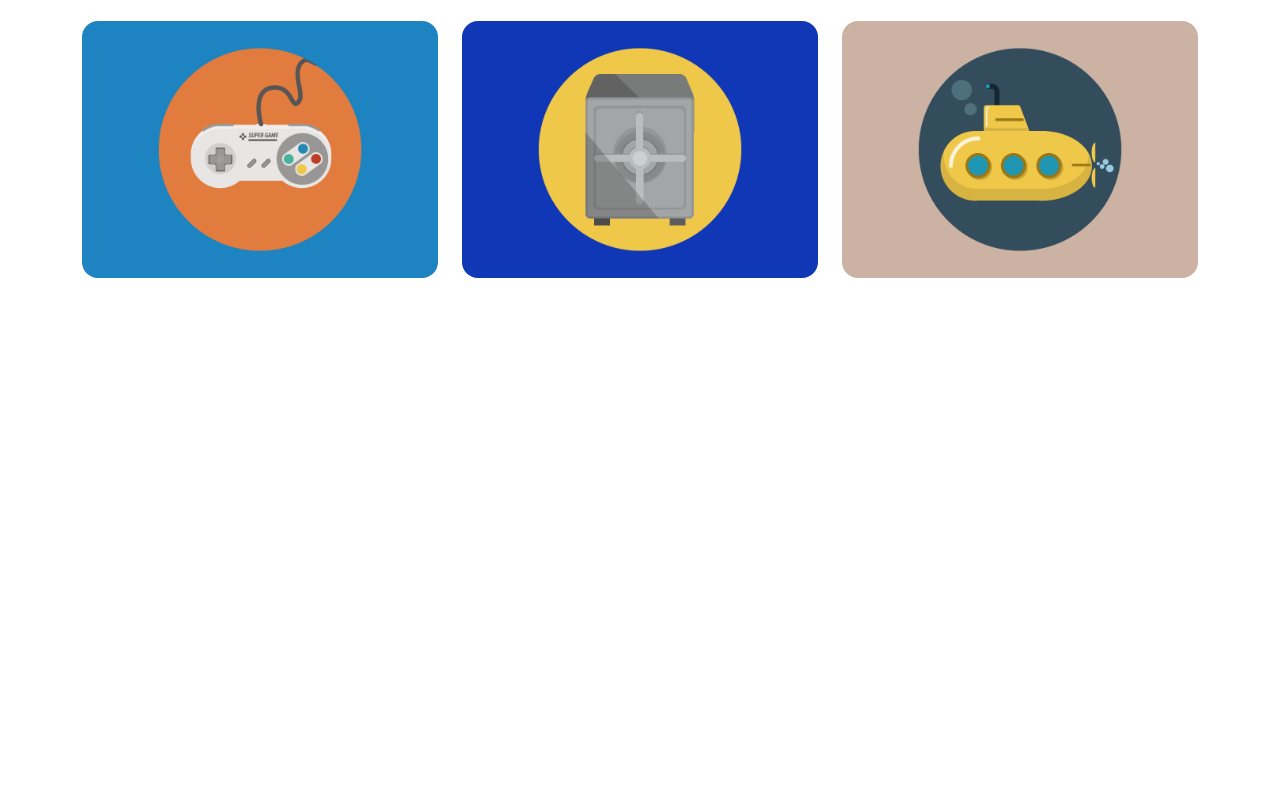
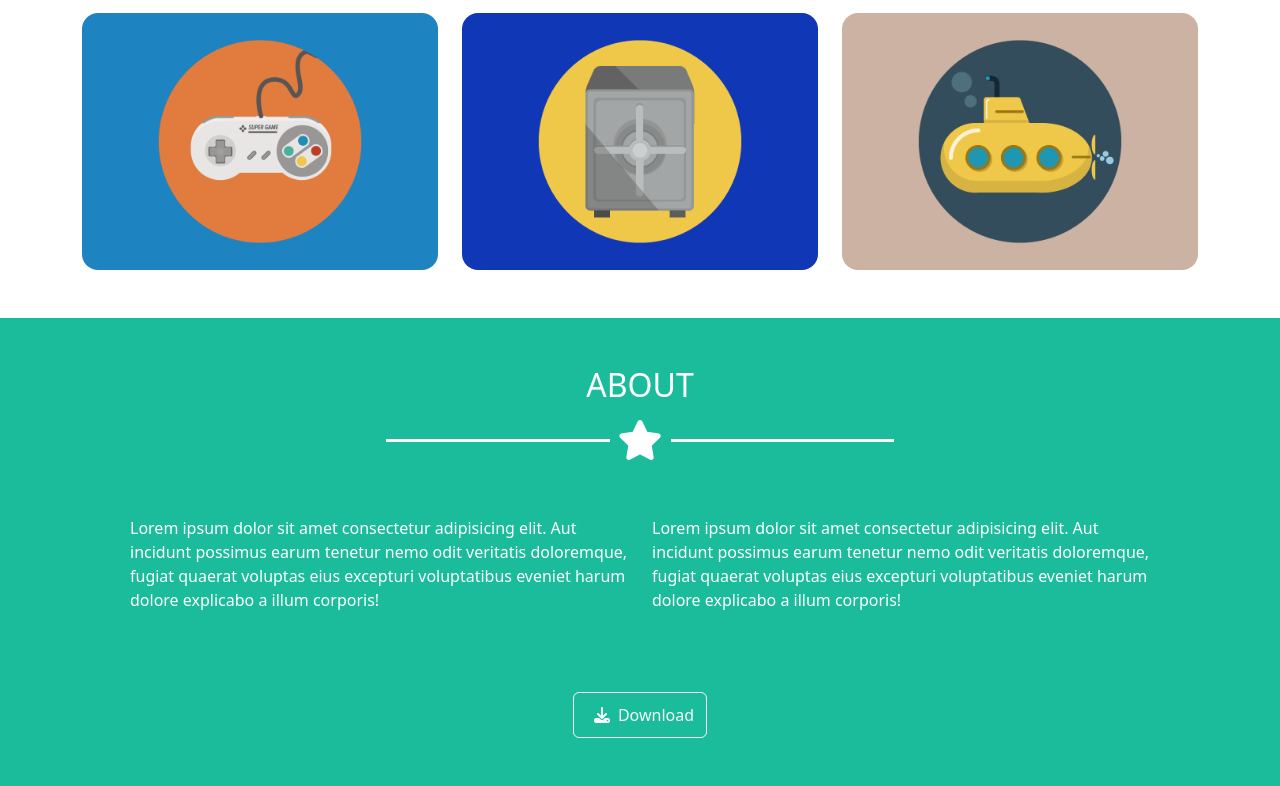
Before and after one commit to AndreaDeCeglia/html-css-bootstrap-freelancer, a plain HTML site: page index.html in a window 1280 px wide. Shown: the part 843-1629 px from the top of the page. Before the commit the page ends 1121 px from the top, so only its background shows below. Drawn offline with nearby package versions, Linux system fonts and the light colour scheme.

Commit message:
about us section done

```diff
--- a/assets/css/style.css
+++ b/assets/css/style.css
@@ -7,7 +7,7 @@
     flex-grow: 0;
 }
 
-#jumbotron{
+.bg-green{
     background-color: #1abc9c;
 }
 
--- a/index.html
+++ b/index.html
@@ -10,6 +10,10 @@
 
     <!-- Bootstrap link -->
     <link href="https://cdn.jsdelivr.net/npm/bootstrap@5.2.2/dist/css/bootstrap.min.css" rel="stylesheet" integrity="sha384-Zenh87qX5JnK2Jl0vWa8Ck2rdkQ2Bzep5IDxbcnCeuOxjzrPF/et3URy9Bv1WTRi" crossorigin="anonymous">
+
+    <!-- font awesome link -->
+    <link rel="stylesheet" href="https://cdnjs.cloudflare.com/ajax/libs/font-awesome/6.2.0/css/all.min.css" integrity="sha512-xh6O/CkQoPOWDdYTDqeRdPCVd1SpvCA9XXcUnZS2FmJNp1coAFzvtCN9BmamE+4aHK8yyUHUSCcJHgXloTyT2A==" crossorigin="anonymous" referrerpolicy="no-referrer"/>
+
     <!-- style.css -->
     <link rel="stylesheet" href="./assets/css/style.css">
 </head>
@@ -39,8 +43,9 @@
         </div>
     </nav>
 
-      <!-- ***** jumbotron of website ***** -->
-    <section id="jumbotron">
+
+    <!-- ***** jumbotron of website ***** -->
+    <section id="jumbotron" class="bg-green">
 
         <div class="container">
             <div class="row justify-content-center text-white">
@@ -75,7 +80,9 @@
         <div class="container">
 
             <!-- title spot -->
-            <h2 class="text-uppercase text-center mt-4">portfolio</h2>
+            <h2 class="text-uppercase text-center mt-4">
+                portfolio
+            </h2>
 
             <!-- line - star - line - spot -->
             <div class="d-flex justify-content-center align-items-center">
@@ -86,6 +93,7 @@
                 <div class="line-black"></div>
             </div>
 
+            <!-- cards' container -->
             <div class="row">
 
                 <!-- first card -->
@@ -124,6 +132,59 @@
 
     </section>
 
+
+    <!-- ***** about us section ***** -->
+    <section id="about" class="text-white mt-5 py-5 bg-green">
+
+        <div class="container">
+
+            <!-- title spot -->
+            <h2 class="text-center text-uppercase text-white">
+                about
+            </h2>
+
+            <!-- line - star - line - spot -->
+            <div class="d-flex justify-content-center align-items-center">
+
+                <div class="line"></div>
+
+                <div>
+                    <i class="fa-solid fa-star m-2 fs-1"></i>
+                </div>
+
+                <div class="line"></div>
+
+            </div>
+
+            <div class="row p-5">
+
+                <div class="col-12 col-md-6">
+                    <p>
+                        Lorem ipsum dolor sit amet consectetur adipisicing elit. Aut
+                        incidunt possimus earum tenetur nemo odit veritatis doloremque,
+                        fugiat quaerat voluptas eius excepturi voluptatibus eveniet harum
+                        dolore explicabo a illum corporis!
+                    </p>
+                </div>
+
+                <div class="col-12 col-md-6">
+                    <p>
+                        Lorem ipsum dolor sit amet consectetur adipisicing elit. Aut
+                        incidunt possimus earum tenetur nemo odit veritatis doloremque,
+                        fugiat quaerat voluptas eius excepturi voluptatibus eveniet harum
+                        dolore explicabo a illum corporis!
+                    </p>
+                </div>
+            </div>
+
+            <div class="text-center mt-3">
+                <button type="button" class="btn btn-outline-light"><i class="fa-solid fa-download m-2 "></i>Download</button>
+            </div>
+
+        </div>
+
+    </section>
+
     <script src="https://cdn.jsdelivr.net/npm/bootstrap@5.2.2/dist/js/bootstrap.bundle.min.js" integrity="sha384-OERcA2EqjJCMA+/3y+gxIOqMEjwtxJY7qPCqsdltbNJuaOe923+mo//f6V8Qbsw3" crossorigin="anonymous"></script>
 </body>
 
```
